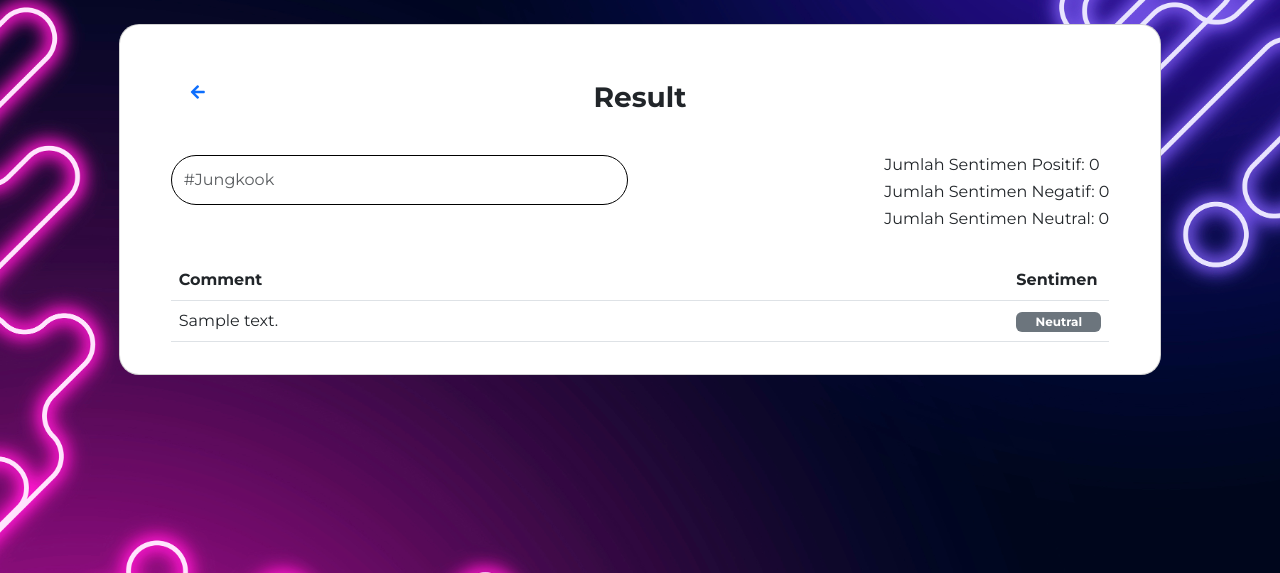
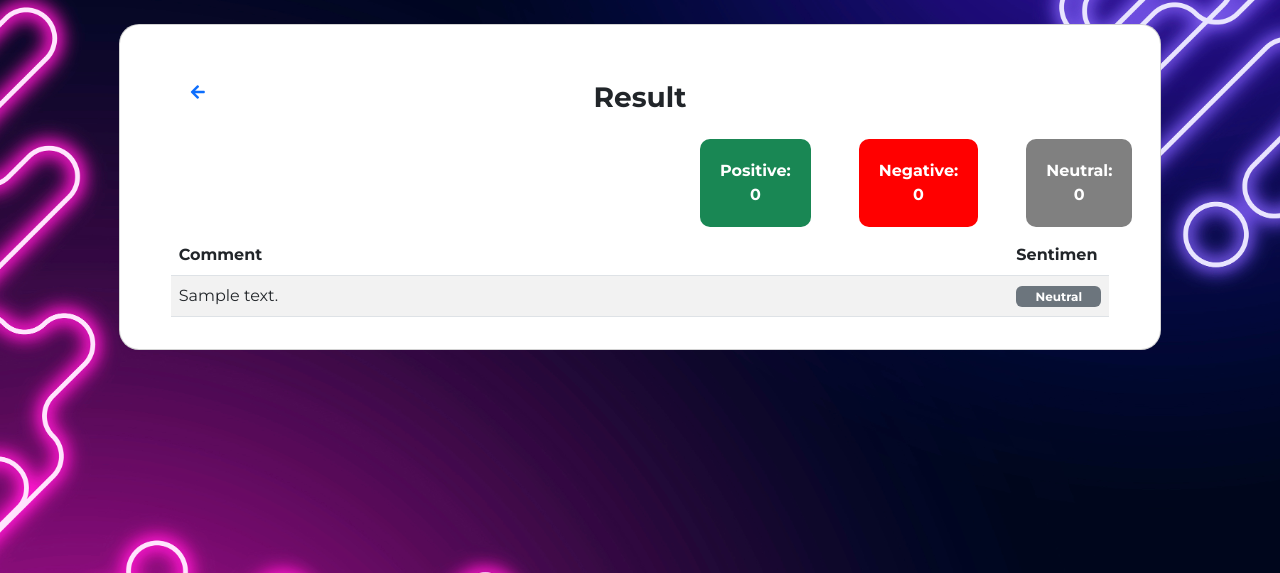
Before and after one commit to farizibnu/sentix, a Flask app: page /result in a window 1280 px wide. Shown: the part 80-653 px from the top of the page. Run offline with Flask 3, Linux system fonts and the light colour scheme; a database or web service that is not in the repository returns one stand-in record (values such as "Sample title"); some libraries are stand-ins or nearby versions; some web fonts are replaced.

Commit message:
finalisasi fitur

```diff
--- a/static/style.css
+++ b/static/style.css
@@ -14,6 +14,10 @@ body {
 .card {
   padding: 0px 15px;
   border-radius: 20px;
+}
+
+.card-result {
+  border-radius: 0;
 }
 
 .c1 {
@@ -239,3 +243,27 @@ button.clicked {
 ul#recommendations li {
   display:inline;
 }
+
+.pagination {
+  justify-content: center;
+  margin-top: 20px;
+}
+
+.card-sentimen {
+  padding: 20px;
+  border-radius: 10px;
+  text-align: center;
+  color: white;
+}
+
+.bg-green {
+  background-color: rgb(25,135,84);
+}
+
+.bg-red {
+  background-color: red;
+}
+
+.bg-grey {
+  background-color: grey;
+}
--- a/templates/hashtag-search.html
+++ b/templates/hashtag-search.html
@@ -160,7 +160,7 @@
                             <form id="searchForm" action="/search" method="POST" class="text-center mb-5">
                                 <div class="input-group">
                                     <input type="text" name="hashtag" id="hashtag" class="form-control search-form"
-                                        placeholder="#Jungkook" />
+                                        placeholder="#laptop" />
                                 </div>
                                 <button class="btn btn-primary search-btn" type="submit">Search</button>
                             </form>
--- a/templates/result.html
+++ b/templates/result.html
@@ -156,24 +156,16 @@
                                 </div>
                             </div>
                             <div class="row">
-                                <div class="col-md-6">
-                                    <form id="searchForm" action="/result" method="post" class="text-center my-4">
-                                        <div class="input-group">
-                                            <input type="text" class="form-control search-form"
-                                                placeholder="#Jungkook" />
-                                        </div>
-                                    </form>
-                                </div>
-                                <div class="col-md-6 d-flex justify-content-end align-items-center">
-                                    <div class="my-4">
-                                        <h6 class="mb-2">Jumlah Sentimen Positif: {{ positive_count }}</h6>
-                                        <h6>Jumlah Sentimen Negatif: {{ negative_count }}</h6>
-                                        <h6>Jumlah Sentimen Neutral: {{ neutral_count }}</h6>
+                                <div class="col-md-6"></div>
+                                <div class="col-md-6 d-flex justify-content-start align-items-center my-2">
+                                        <div class="card-sentimen bg-green text-bold ms-5">Positive: {{ positive_count }}</div>
+                                        <div class="card-sentimen bg-red text-bold ms-5">Negative: {{ negative_count }}</div>
+                                        <div class="card-sentimen bg-grey text-bold ms-5">Neutral: {{ neutral_count }}</div>
                                 </div>
                             </div>
-                            </div>
-                            <table class="table">
-                                <thead>
+                            <div class="table-container" style="max-height: 54vh; overflow-y: auto;">
+                                <table class="table table-striped">
+                                    <thead style="position: sticky; top: 0;">
                                         <tr>
                                             <!-- <th class="usernameTable" scope="col">Username</th> -->
                                             <th scope="col">Comment</th>
@@ -199,6 +191,7 @@
                                         {% endfor %}
                                     </tbody>
                                 </table>
+                            </div>
                         </div>
                     </div>
                     <div class="p-2 col-md-1"></div>
@@ -289,6 +282,31 @@
                 document.getElementById('membershipForm').submit();
             });
         </script>
+        <script>
+            document.addEventListener("DOMContentLoaded", function () {
+                // Select the search input element
+                var searchInput = document.querySelector("#searchInput");
+
+                // Add an input event listener to the search input
+                searchInput.addEventListener("input", function () {
+                    // Get the search input value
+                    var searchTerm = searchInput.value.toLowerCase();
+
+                    // Select all comment rows
+                    var commentRows = document.querySelectorAll(".comment-row");
+
+                    // Loop through each comment row and hide/show based on the search term
+                    commentRows.forEach(function (row) {
+                        var commentText = row.querySelector("td:first-child").innerText.toLowerCase();
+                        if (commentText.includes(searchTerm)) {
+                            row.style.display = ""; // Show the row
+                        } else {
+                            row.style.display = "none"; // Hide the row
+                        }
+                    });
+                });
+            });
+        </script>
 </body>
 
 </html>
```
Also changed, not shown: sentimen.py (added, +44 -0 lines), templates/hashtag-result.html (+9 -4 lines). Lines whose indentation alone changed are shown as unchanged.
